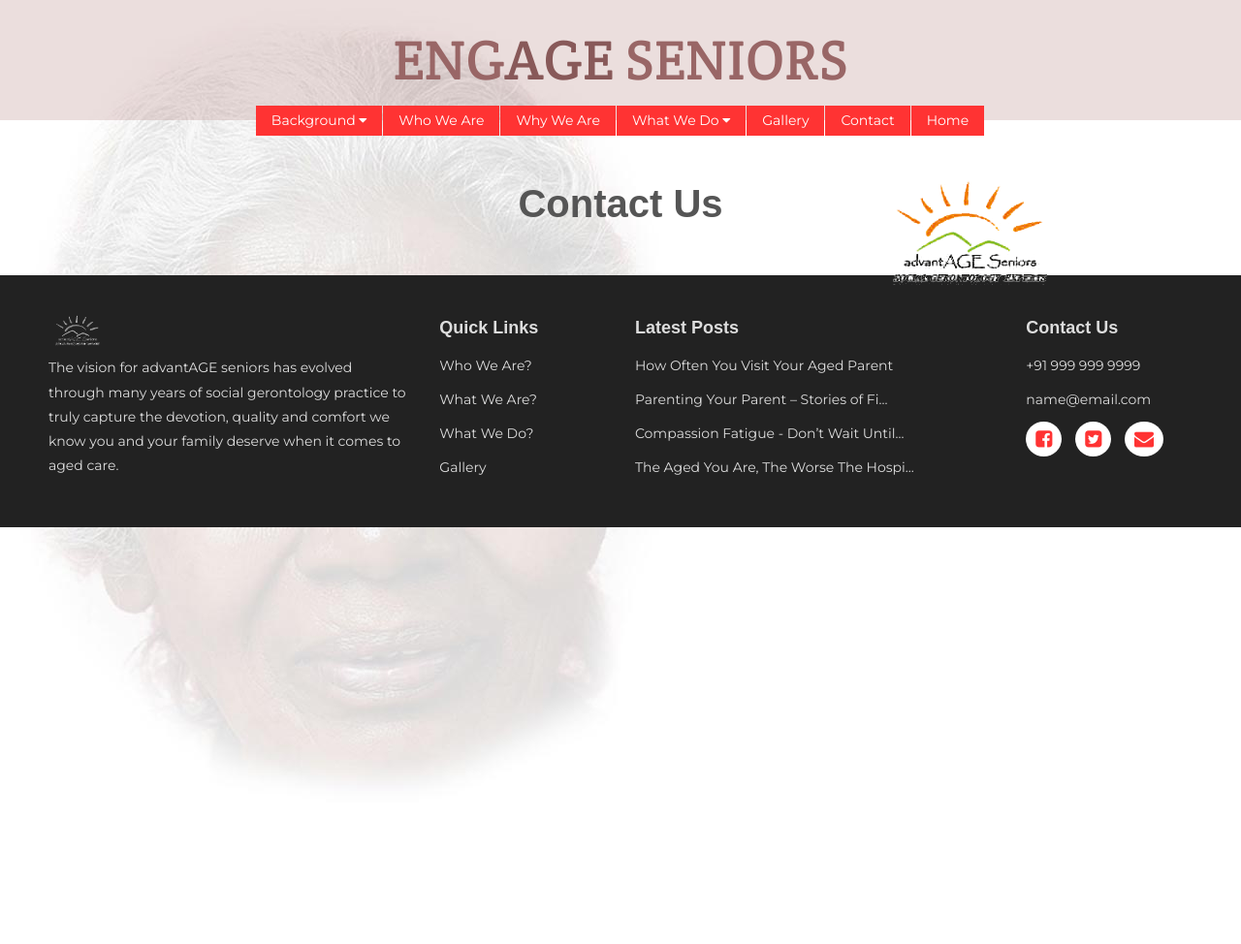
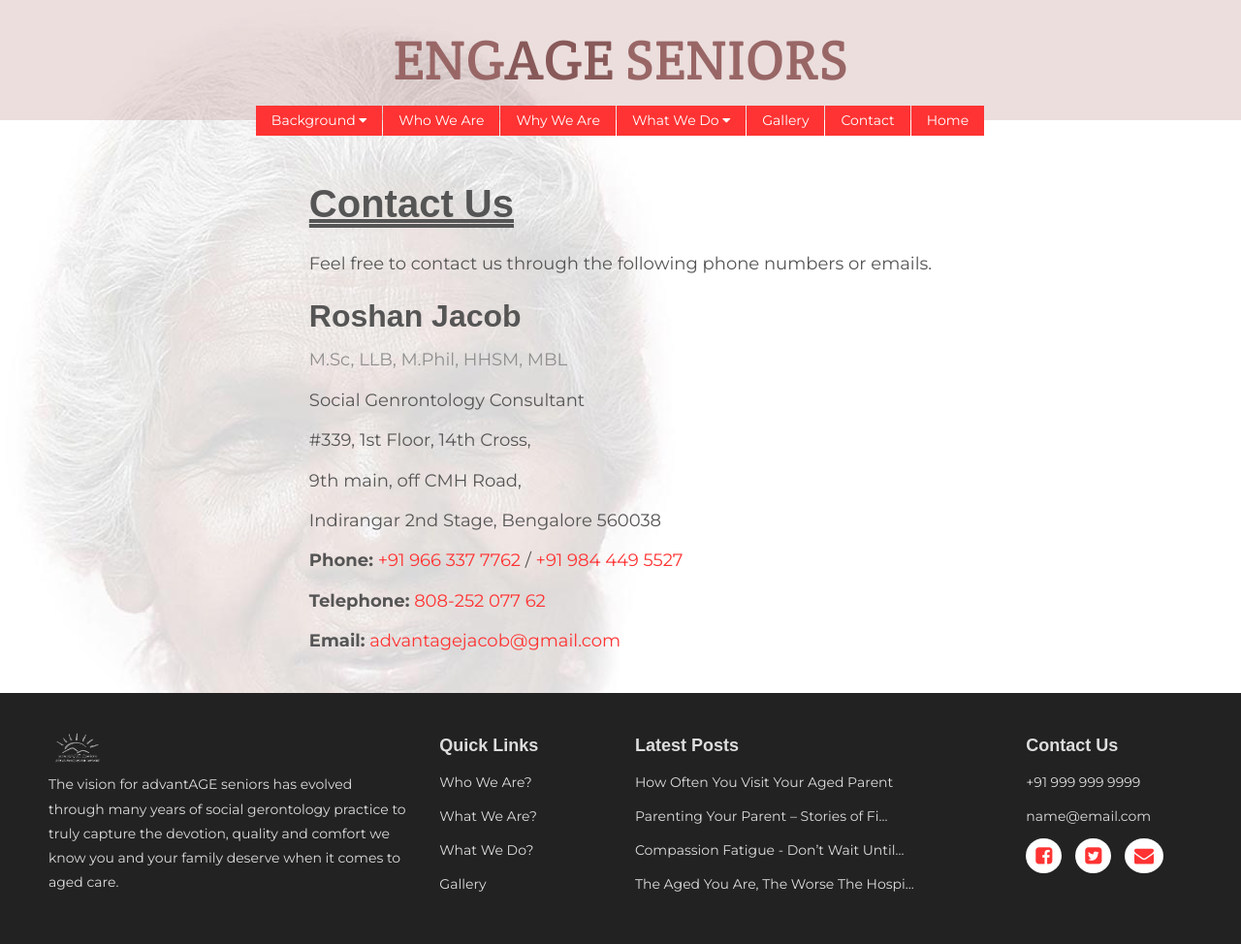
Before and after one commit to sharathdt/advantage-india, a Jekyll site: the page built from _pages/contact.md, in a window 1280 px wide. Shown: the whole page at 97% size. Built offline with Jekyll 4.4.1, drawn with Linux system fonts in a browser that asks for light colours; before the commit the page ends 900 px from its top, so only the background shows below that.

Commit message:
contact page updated

```diff
--- a/_layouts/default.html
+++ b/_layouts/default.html
@@ -88,9 +88,12 @@
 
     </nav>
 
+  {% if page.url == '/' %}
    <div class="logo">
             <img src="{{site.baseurl}}/img/Logo.png" alt="{{site.title}}">
     </div>
+   {% endif %}
+
     <div class="main-content">
 
 
--- a/_pages/contact.md
+++ b/_pages/contact.md
@@ -4,4 +4,24 @@ permalink: /contact/
 layout: page
 ---
 
-# {{page.title}}
+<h1 class="page-title">{{page.title}}</h1>
+Feel free to contact us through the following phone numbers or emails.
+
+## Roshan Jacob
+{: style="margin: 0"}
+M.Sc, LLB, M.Phil, HHSM, MBL
+{: style="color: #8e8e8e;"}
+
+Social Genrontology Consultant
+
+#339, 1st Floor, 14th Cross,
+
+9th main, off CMH Road,
+
+Indirangar 2nd Stage, Bengalore 560038
+
+**Phone:** <a href="tel:+91 966 337 7762">+91 966 337 7762</a> / <a href="tel:+91 984 449 5527">+91 984 449 5527</a>
+
+**Telephone:** <a href="tel:808-252 077 62">808-252 077 62</a>
+
+**Email:** <a href="mailto:advantagejacob@gmail.com">advantagejacob@gmail.com</a>
--- a/_sass/_style.scss
+++ b/_sass/_style.scss
@@ -77,12 +77,6 @@ header {
 
 
 
-
-
-
-
-
-
 nav {
     grid-row: 2;
     grid-column: 3 / 11;
@@ -122,25 +116,6 @@ nav {
 	}
 }
 
-/*
-.logo {
-        position: absolute;
-        top: 10%;
-		right: 15%;
-
-        @include media-query($on-palm) {
-            grid-column: 2/3;
-            position: static;
-        }
-
-		img {
-			@include media-query($on-palm) {
-				width: 60px;
-			}
-		}
-
-} */
-
 
 
 
@@ -150,14 +125,22 @@ nav {
     max-width: 760px;
     margin: 0 auto;
 
-	@include media-query($on-palm) {
-         grid-column: span 12;
-         margin: 20px;
-    }
+  	@include media-query($on-palm) {
+           grid-column: span 12;
+           margin: 20px;
+      }
 
 
     p {
         text-align: justify;
+    }
+
+    a {
+      color: var(--brand-color);
+      text-decoration: none;
+      &:hover {
+        color: $text-color;
+      }
     }
 }
 
```
